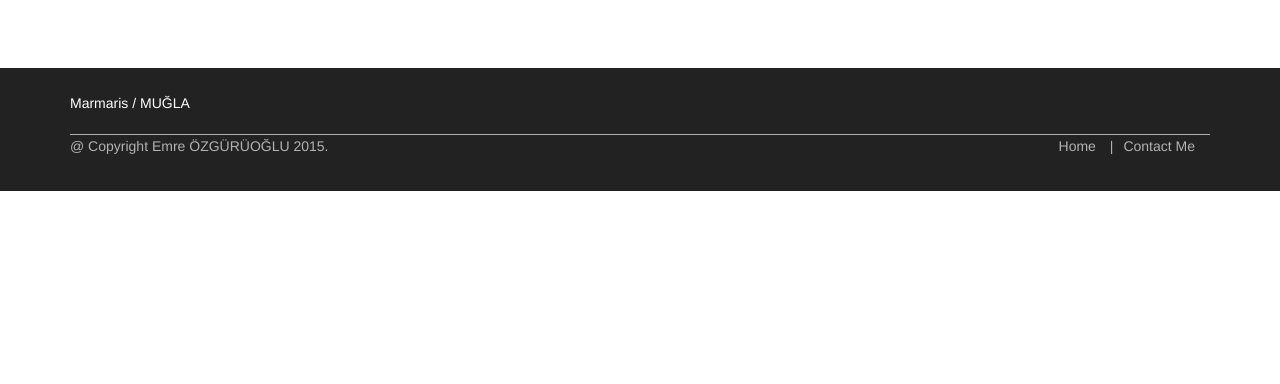
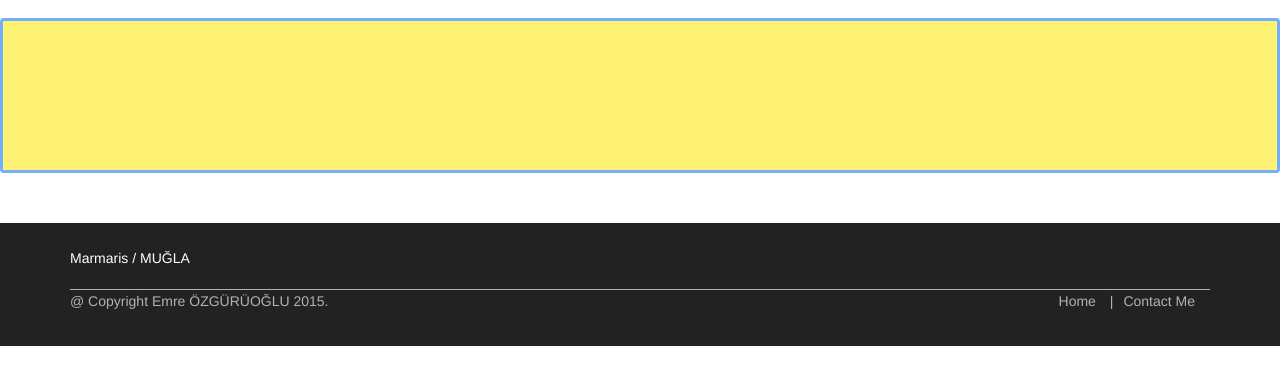
Before and after one commit to emreozguruoglu/emreozguruoglu.github.io, a plain HTML site: page rss.html in a window 1280 px wide. Shown: the part 54-438 px from the top of the page. Drawn offline with nearby package versions, Linux system fonts and the light colour scheme.

Commit message:
RSS Page Designed & Added A Logo To Title

```diff
--- a/contact.html
+++ b/contact.html
@@ -7,6 +7,7 @@
 	<link rel="stylesheet" type="text/css" href="css/bootstrap.min.css">
 	<link rel="stylesheet" type="text/css" href="css/style.css">
 	<link rel="stylesheet" href="font-awesome/4.3.0/css/font-awesome.min.css">
+	<link rel="shortcut icon" href="img/eo_logo.png" />
 </head>
 <body>
 <nav class="navbar navbar-default" role="navigation">
--- a/css/style.css
+++ b/css/style.css
@@ -75,8 +75,11 @@
 	text-align: center;
 }
 
-#logo{
-	height: 100%;
-	margin-top: -3px;
-	margin-right: 5px;
+#prebc{
+	background-color: #FFF171;
+	border: 3px solid #71B0FF;
+	padding-right: 15px;
+  	padding-left: 15px;
+  	margin-right: auto;
+ 	margin-left: auto;
 }
--- a/rss.html
+++ b/rss.html
@@ -7,6 +7,7 @@
 	<link rel="stylesheet" type="text/css" href="css/bootstrap.min.css">
 	<link rel="stylesheet" type="text/css" href="css/style.css">
 	<link rel="stylesheet" href="font-awesome/4.3.0/css/font-awesome.min.css">
+	<link rel="shortcut icon" href="img/eo_logo.png" />
 </head>
 
 <body>
@@ -31,8 +32,10 @@
 	</div>
 	</nav>
 
+	<pre id="prebc">
 	<div class="container" id="test">
 	</div>
+	</pre>
 
 	<!--Start of the Footer-->
 	<footer class="site-footer">
```
Also changed, not shown: index.html (+1 -0 lines), img/eo_logo.png.
